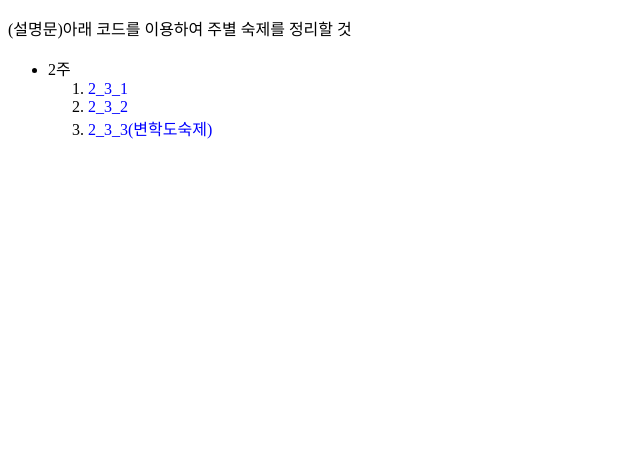
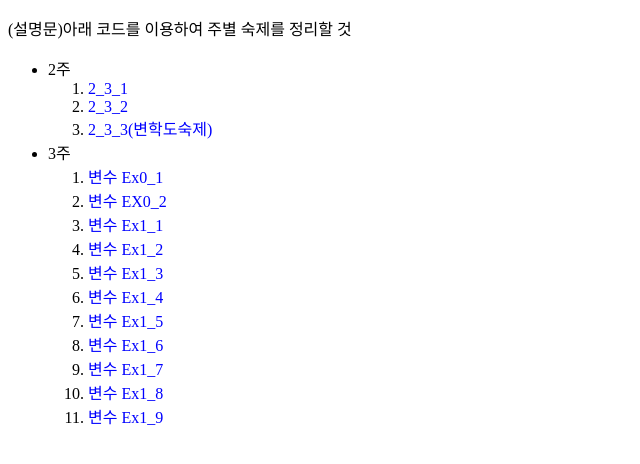
Before and after one commit to beom24685/beom24685.github.io, a plain HTML site: page java/index.html in a window 1280 px wide. Shown: the whole page, without its empty margins (0-640 px from the left). Drawn offline with nearby package versions, Linux system fonts and the light colour scheme.

Commit message:
Update index.html

```diff
--- a/java/index.html
+++ b/java/index.html
@@ -28,6 +28,22 @@
         </li>
 
 
+        <li id="week02">3주
+        <ol>
+          <li><a href="https://beom24685.github.io/java/week3/210915x0_1.html" target="_blank">변수 Ex0_1</a></li>
+          <li><a href="https://beom24685.github.io/java/week3/210915x0_2.html" target="_blank">변수 EX0_2</a></li>
+          <li><a href="https://beom24685.github.io/java/week3/210915x1.html" target="_blank">변수 Ex1_1</a></li>
+          <li><a href="https://beom24685.github.io/java/week3/210915x2.html" target="_blank">변수 Ex1_2</a></li>
+          <li><a href="https://beom24685.github.io/java/week3/210915x3.html" target="_blank">변수 Ex1_3</a></li>
+          <li><a href="https://beom24685.github.io/java/week3/210915x4.html" target="_blank">변수 Ex1_4</a></li>
+          <li><a href="https://beom24685.github.io/java/week3/210915x5.html" target="_blank">변수 Ex1_5</a></li>
+          <li><a href="https://beom24685.github.io/java/week3/210915x6.html" target="_blank">변수 Ex1_6</a></li>
+          <li><a href="https://beom24685.github.io/java/week3/210915x7.html" target="_blank">변수 Ex1_7</a></li>
+          <li><a href="https://beom24685.github.io/java/week3/210915x8.html" target="_blank">변수 Ex1_8</a></li>
+          <li><a href="https://beom24685.github.io/java/week3/210915x9.html" target="_blank">변수 Ex1_9</a></li>
+        </ol>
+        </li>
+
       </ul>
     </section>
   </body>
```
